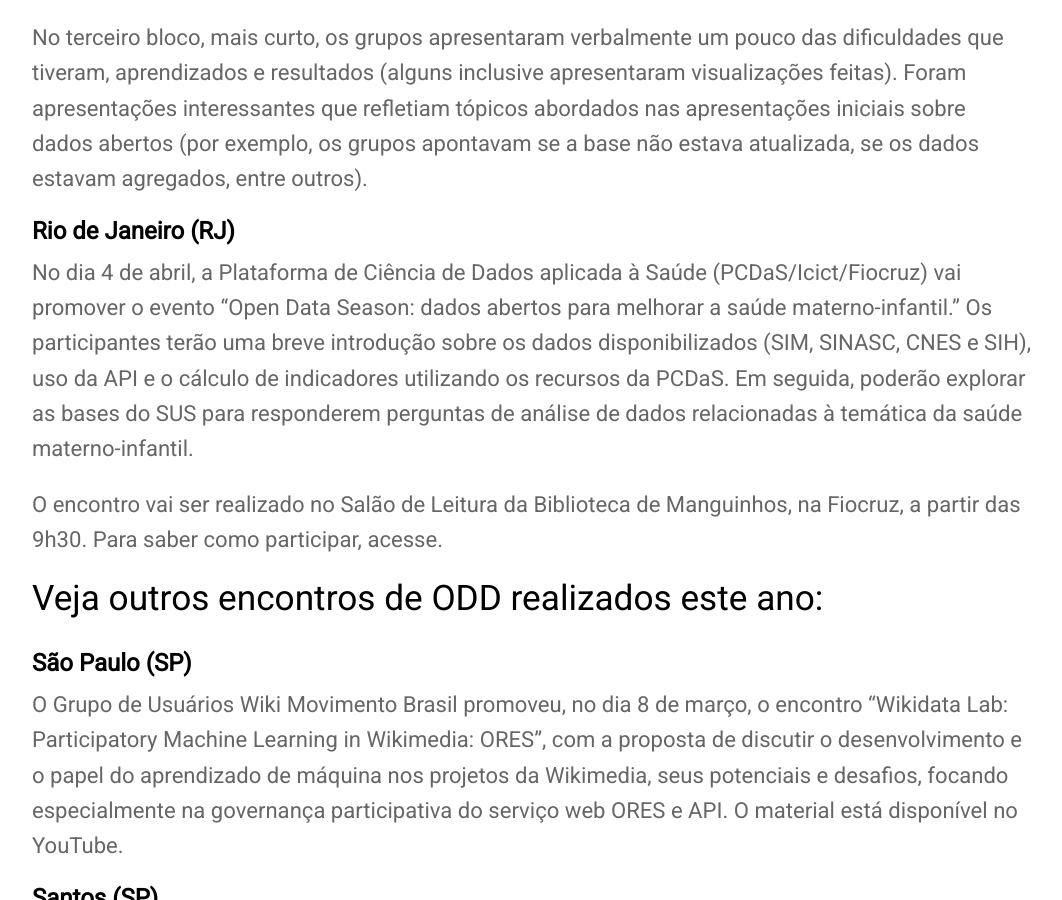
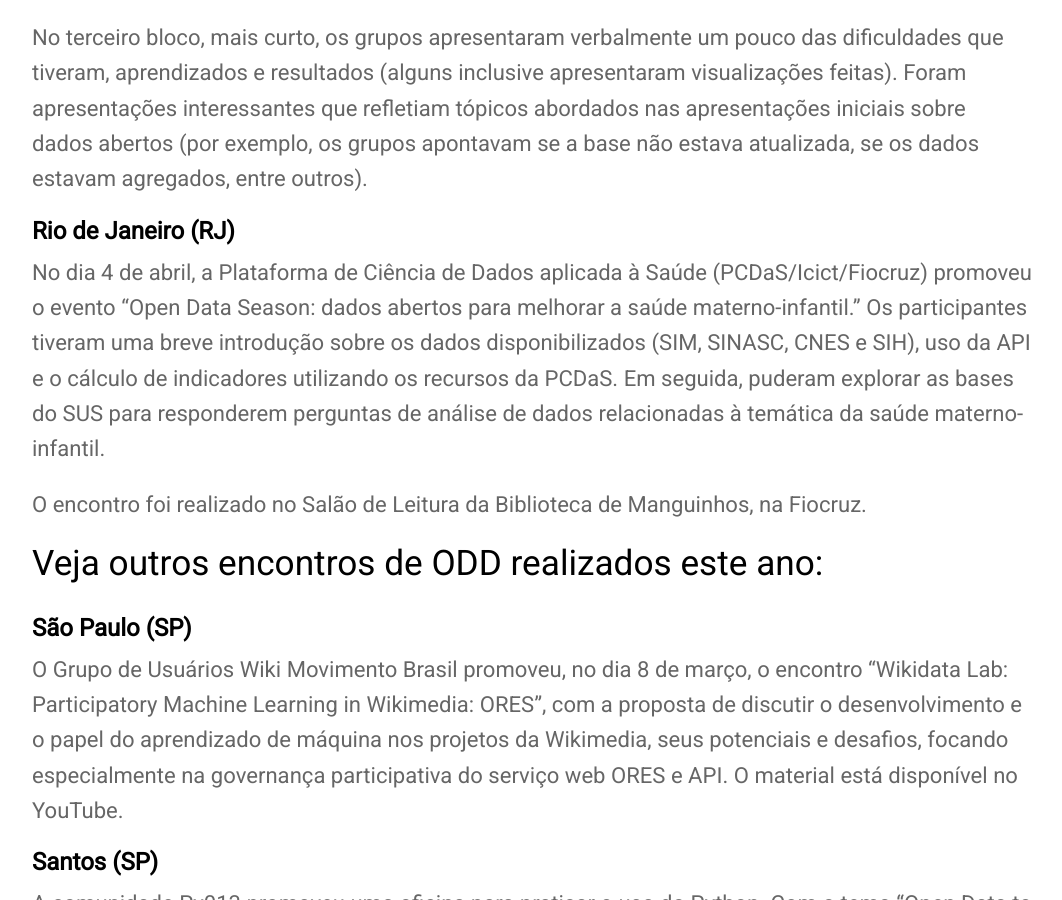
Before and after one commit to okfn-brasil/embaixadoras, a Jekyll site: the page built from _posts/2023-03-20-balanco-ODDs-2023.md, in a window 1280 px wide and 900 px high, scrolled down 3412 px. Shown: the whole window, without its empty margins (108-1170 px from the left). Built offline with Jekyll 4.4.1, drawn with Linux system fonts in a browser that asks for light colours; nearby versions of some CDN libraries.

Commit message:
Adiciona eventos de ODDs 2023

```diff
--- a/_posts/2023-03-20-balanco-ODDs-2023.md
+++ b/_posts/2023-03-20-balanco-ODDs-2023.md
@@ -47,9 +47,9 @@
 
 #### Rio de Janeiro (RJ)
 
-No dia 4 de abril, a Plataforma de Ciência de Dados aplicada à Saúde (PCDaS/Icict/Fiocruz) vai promover o evento “Open Data Season: dados abertos para melhorar a saúde materno-infantil.” Os participantes terão uma breve introdução sobre os dados disponibilizados (SIM, SINASC, CNES e SIH), uso da API e o cálculo de indicadores utilizando os recursos da PCDaS. Em seguida, poderão explorar as bases do SUS para responderem perguntas de análise de dados relacionadas à temática da saúde materno-infantil.
+No dia 4 de abril, a Plataforma de Ciência de Dados aplicada à Saúde (PCDaS/Icict/Fiocruz) promoveu o evento “Open Data Season: dados abertos para melhorar a saúde materno-infantil.” Os participantes tiveram uma breve introdução sobre os dados disponibilizados (SIM, SINASC, CNES e SIH), uso da API e o cálculo de indicadores utilizando os recursos da PCDaS. Em seguida, puderam explorar as bases do SUS para responderem perguntas de análise de dados relacionadas à temática da saúde materno-infantil.
 
-O encontro vai ser realizado no Salão de Leitura da Biblioteca de Manguinhos, na Fiocruz, a partir das 9h30. Para saber como participar, acesse.
+O encontro foi realizado no Salão de Leitura da Biblioteca de Manguinhos, na Fiocruz.
 
 ## Veja outros encontros de ODD realizados este ano:
 
```
Also changed, not shown: _events/2023-03-26-Open-Data-Day-2023.md (added, +55 -0 lines), images/events/2023-03-26-ODD-Feira-de-Santana-BA-2.jpg (added), images/events/2023-03-26-ODD-Feira-de-Santana-BA.jpg (added), images/events/2023-03-26-ODD-Mogi-das-Cruzes-SP-2.jpg (added), images/events/2023-03-26-ODD-Mogi-das-Cruzes-SP.jpg (added), images/events/2023-03-26-ODD-Recife-PE-2.jpg (added), images/events/2023-03-26-ODD-Recife-PE.jpg (added), images/events/2023-03-26-ODD-Salvador-BA-2.jpg (added), images/events/2023-03-26-ODD-Salvador-BA.jpg (added), images/events/2023-03-26-ODD-Santos-SP-2.jpg (added), images/events/2023-03-26-ODD-Santos-SP.jpg (added).
